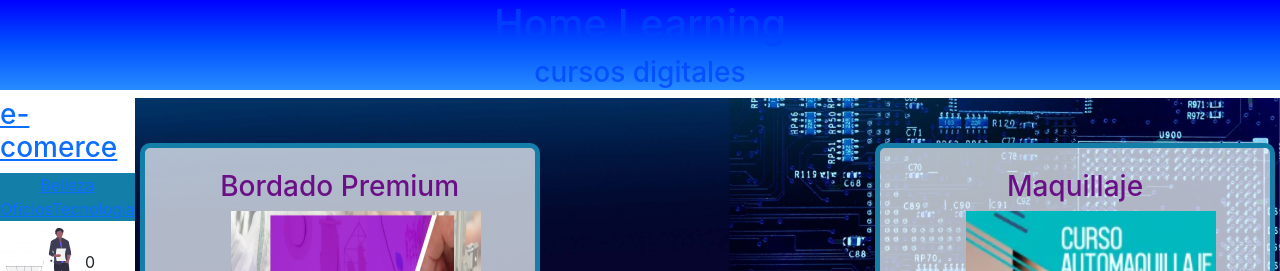
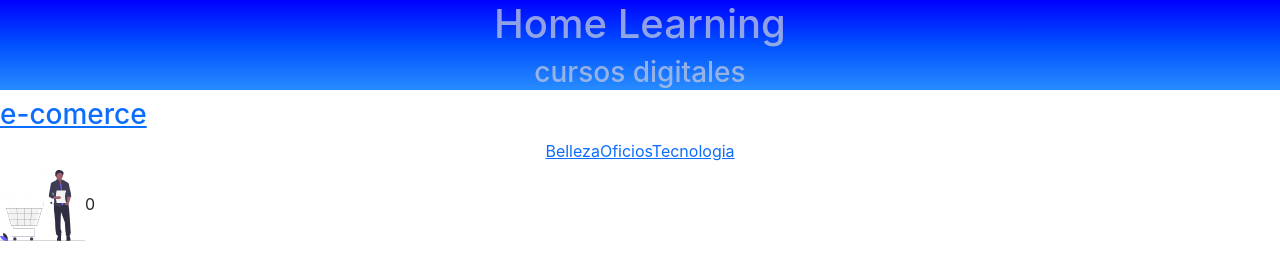
Before and after one commit to blastonyz/EntregaFinal-BlasZamoraMatich, a React (Create React App) app: page / in a window 1280 px wide. Shown: the top 271 px of the page. Built offline with nearby package versions, Linux system fonts and the light colour scheme.

Commit message:
funciona oficios

```diff
--- a/src/App.js
+++ b/src/App.js
@@ -12,6 +12,7 @@ function App() {
       <MainHeader/>
       <div className="App">
       <BrowserRouter>
+      <div>
       <NavBar/>
       <Routes>
         <Route path='/' element={<ItemsListCont/>} />
@@ -19,6 +20,7 @@ function App() {
         <Route path='item/:itemId' element={<ItemDetailContainer/>} />
         <Route path='*' element={<h1>404 NOT FOUND</h1>}/>
       </Routes>
+      </div>
       </BrowserRouter>
       </div>
     </div>
--- a/src/asyncMock.js
+++ b/src/asyncMock.js
@@ -34,7 +34,9 @@ export const getProductosId = (ProductId) =>{
 export const getProductosCategoria = (categoriaId) =>{
     return new Promise((resolve) => {
         setTimeout(() => {
-            resolve(productos.find(produc=>produc.categoria === categoriaId))
+            const filteredProducts = productos.filter((item)=> item.categoria === categoriaId)
+            console.log(categoriaId)
+  resolve(filteredProducts)
         }, 500);
     })
 }
--- a/src/components/Header/MainHeader.css
+++ b/src/components/Header/MainHeader.css
@@ -1,5 +1,5 @@
 .MainHeader{
     text-align: center;
-    color: rgba(0, 68, 255, 0.774);
+    color: rgba(186, 196, 223, 0.774);
     background: linear-gradient(blue,rgb(0, 81, 255),rgba(0, 119, 255, 0.849));
 }
--- a/src/components/ItemList/ItemList.css
+++ b/src/components/ItemList/ItemList.css
@@ -4,5 +4,7 @@
     flex-wrap: wrap;
     align-content:normal;
     justify-content: space-between;
-
+    margin: auto;
+    width:auto;
+    height: auto;
   }
--- a/src/components/ItemList/ItemList.jsx
+++ b/src/components/ItemList/ItemList.jsx
@@ -1,5 +1,6 @@
 import { Item } from "../Item/Item";
 import './ItemList.css'
+
 
 export const ItemList = ({productos}) => {
     return(
--- a/src/components/ItemsListCont/ItemsListCont.jsx
+++ b/src/components/ItemsListCont/ItemsListCont.jsx
@@ -1,4 +1,3 @@
-import React from 'react'
 import { useState,useEffect } from 'react'
 import { getProductos,getProductosCategoria } from '../../asyncMock'
 import { ItemList } from '../ItemList/ItemList'
@@ -10,7 +9,7 @@ const  [productos,setProductos] = useState([])
 
         useEffect(() => {
 
-          const asyncFunc = categoriaId?getProductosCategoria:getProductos
+          const asyncFunc = categoriaId ? getProductosCategoria: getProductos
 
                 asyncFunc(categoriaId)
                 .then(response =>{
--- a/src/components/NavBar/NavBar.css
+++ b/src/components/NavBar/NavBar.css
@@ -1,17 +1,8 @@
 .categorias{
-    background-color:rgb(19, 126, 168);
+    background-color:rgb(255, 255, 255);
     width: 100%;
     color: #61dafb;
     text-align: center;
     justify-content: space-between;
-    flex-direction: row;
+
   }
-
-.option{
-    text-decoration: dashed;
-    width: auto;
-    margin-left: 1rem;
-    margin-right: 1rem;
-    margin-top: 5px;
-    border-radius:5px ;
-}
--- a/src/components/NavBar/NavBar.jsx
+++ b/src/components/NavBar/NavBar.jsx
@@ -8,9 +8,9 @@ export const NavBar = () => {
           <h3>e-comerce</h3>
         </Link>
     <div className='categorias'>
-      <NavLink to={'/categoria/belleza'}className={({isActive})=> isActive?'ActiveOption':'Option'}>  Belleza   </NavLink>
-      <NavLink to={'/categoria/oficios'}className={({isActive})=> isActive?'ActiveOption':'Option'}>Oficios</NavLink>
-      <NavLink to={'/categoria/tecnologia'}className={({isActive})=> isActive?'ActiveOption':'Option'}>Tecnologia</NavLink>
+      <NavLink to={'/categoria/belleza'} className={({isActive})=> isActive?'ActiveOption':'Option'}>Belleza</NavLink>
+      <NavLink to={'/categoria/oficios'} className={({isActive})=> isActive?'ActiveOption':'Option'}>Oficios</NavLink>
+      <NavLink to={'/categoria/tecnologia'} className={({isActive})=> isActive?'ActiveOption':'Option'}>Tecnologia</NavLink>
     </div>
     <CartWidget/>
 
```
